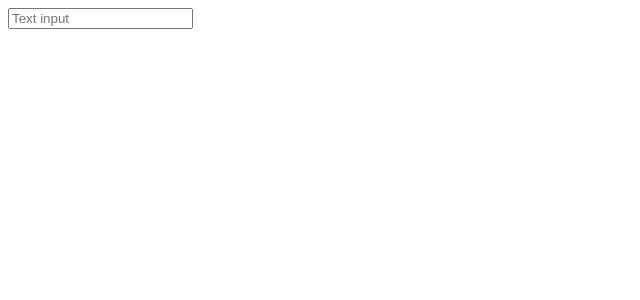
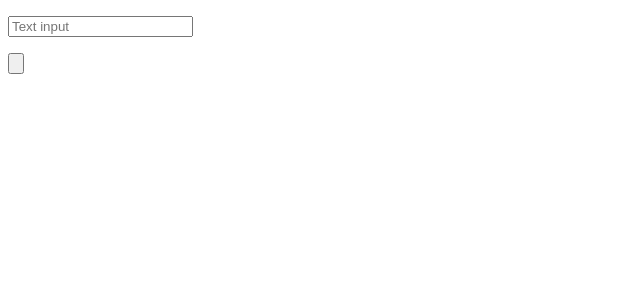
Before and after one commit to metamn/react-final-form, a React (Create React App) app: page / in a window 1280 px wide. Shown: the top 300 px of the page, without its empty margins (0-640 px from the left). Built offline with nearby package versions, Linux system fonts and the light colour scheme.

Commit message:
Checking the fields

```diff
--- a/src/components/Fields/Fields.js
+++ b/src/components/Fields/Fields.js
@@ -24,12 +24,24 @@ const Fields = props => {
           console.log("Submit");
         }}
         render={() => (
+          <>
+            <p>
               <Field
                 name="text"
                 component="input"
                 type="text"
                 placeholder="Text input"
               />
+            </p>
+            <p>
+              <Field
+                name="button"
+                component="input"
+                type="button"
+                value="Button input"
+              />
+            </p>
+          </>
         )}
       ></Form>
     </div>
```
Also changed, not shown: 1 other file (tests, documents, lock files or other folders). Lines whose indentation alone changed are shown as unchanged.
